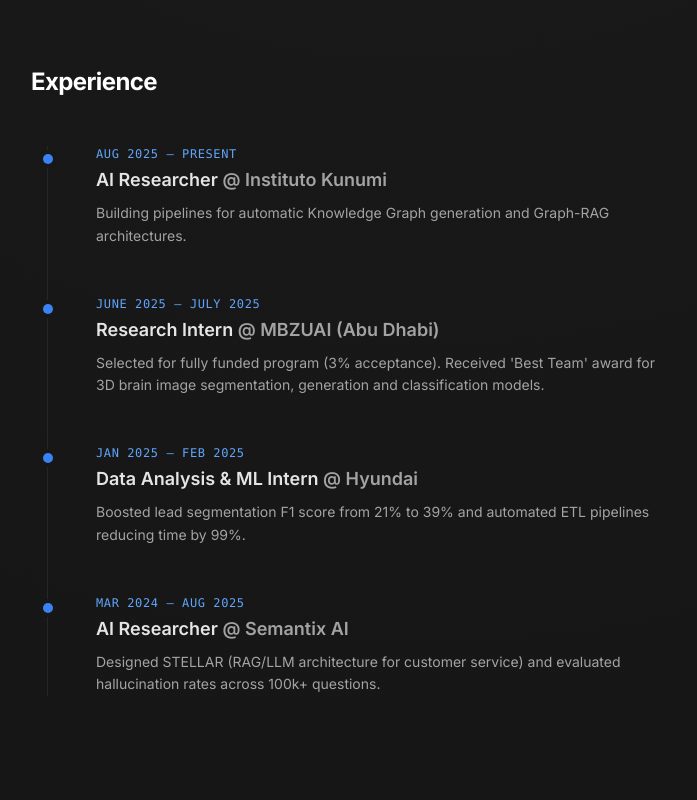
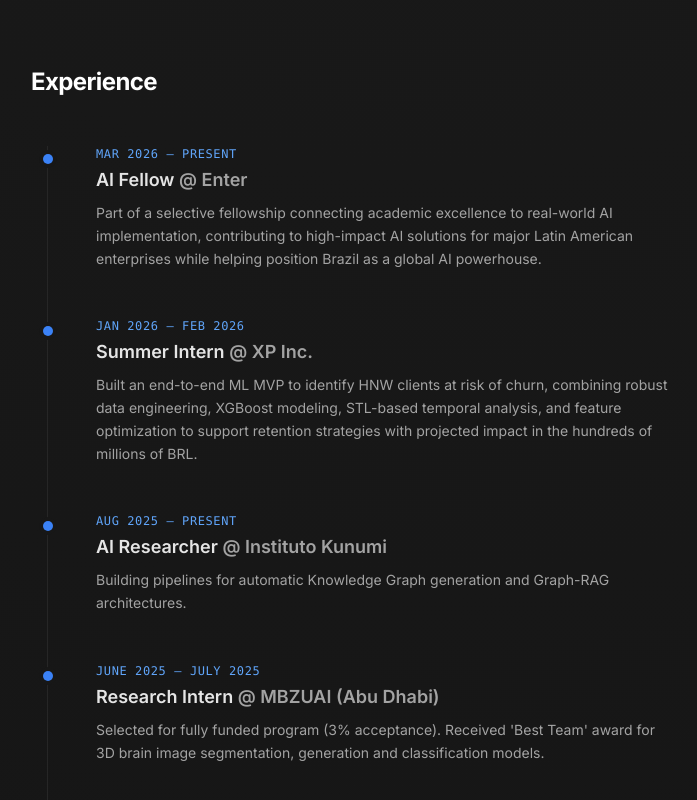
Before and after one commit to Matheus-F-Scatolin/Portfolio, a Next.js app: page / in a window 1280 px wide. Shown: the part 654-1454 px from the top of the page, without its empty margins (225-922 px from the left). Built offline with nearby package versions, Linux system fonts and the light colour scheme.

Commit message:
Add new experience entries to the Experience component

```diff
--- a/components/Experience.tsx
+++ b/components/Experience.tsx
@@ -3,6 +3,20 @@
 import { motion } from 'framer-motion';
 
 const experiences = [
+  {
+    company: 'Enter',
+    role: 'AI Fellow',
+    date: 'Mar 2026 – Present',
+    description:
+      'Part of a selective fellowship connecting academic excellence to real-world AI implementation, contributing to high-impact AI solutions for major Latin American enterprises while helping position Brazil as a global AI powerhouse.',
+  },
+  {
+    company: 'XP Inc.',
+    role: 'Summer Intern',
+    date: 'Jan 2026 – Feb 2026',
+    description:
+      'Built an end-to-end ML MVP to identify HNW clients at risk of churn, combining robust data engineering, XGBoost modeling, STL-based temporal analysis, and feature optimization to support retention strategies with projected impact in the hundreds of millions of BRL.',
+  },
   {
     company: 'Instituto Kunumi',
     role: 'AI Researcher',
```
